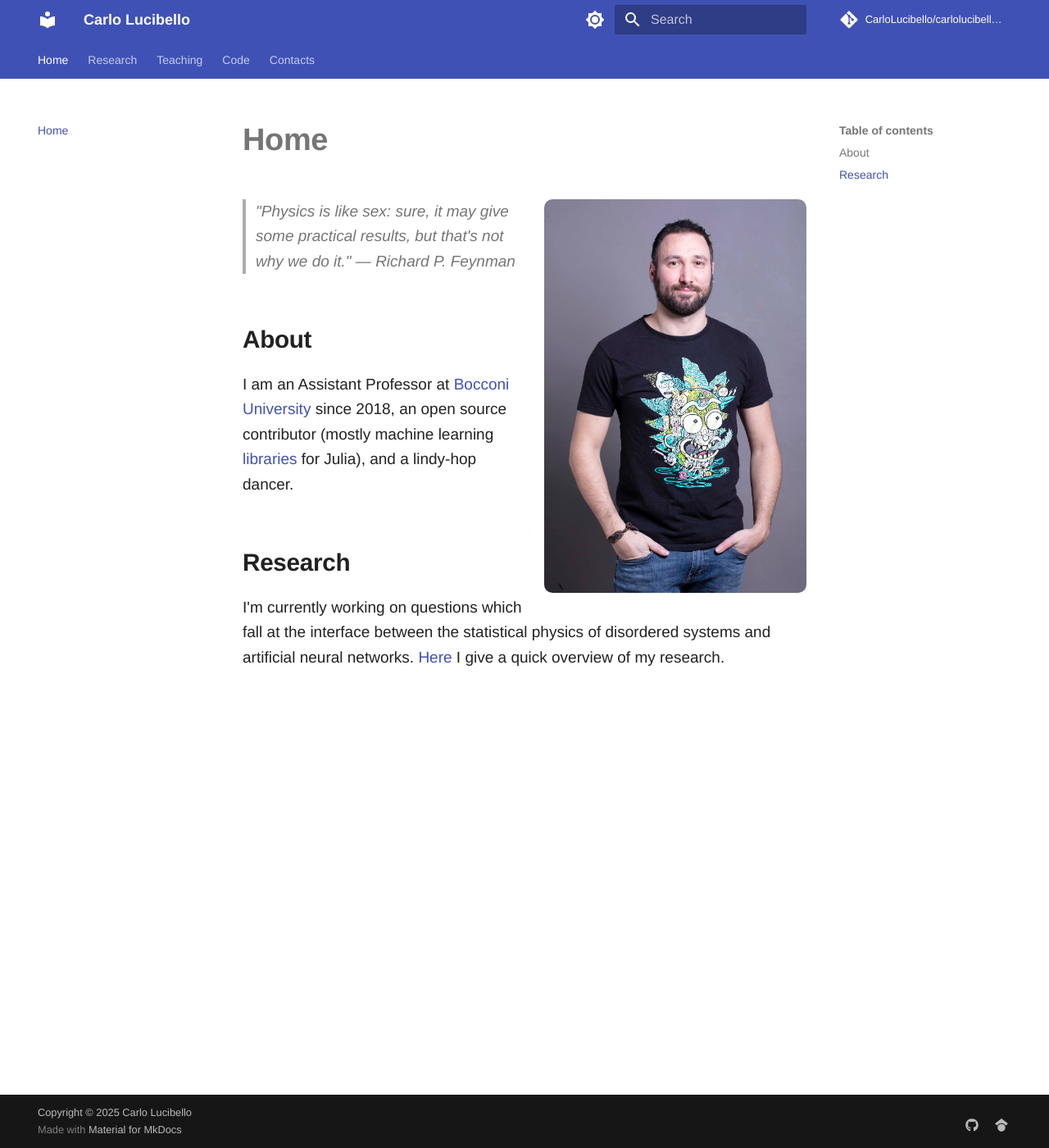
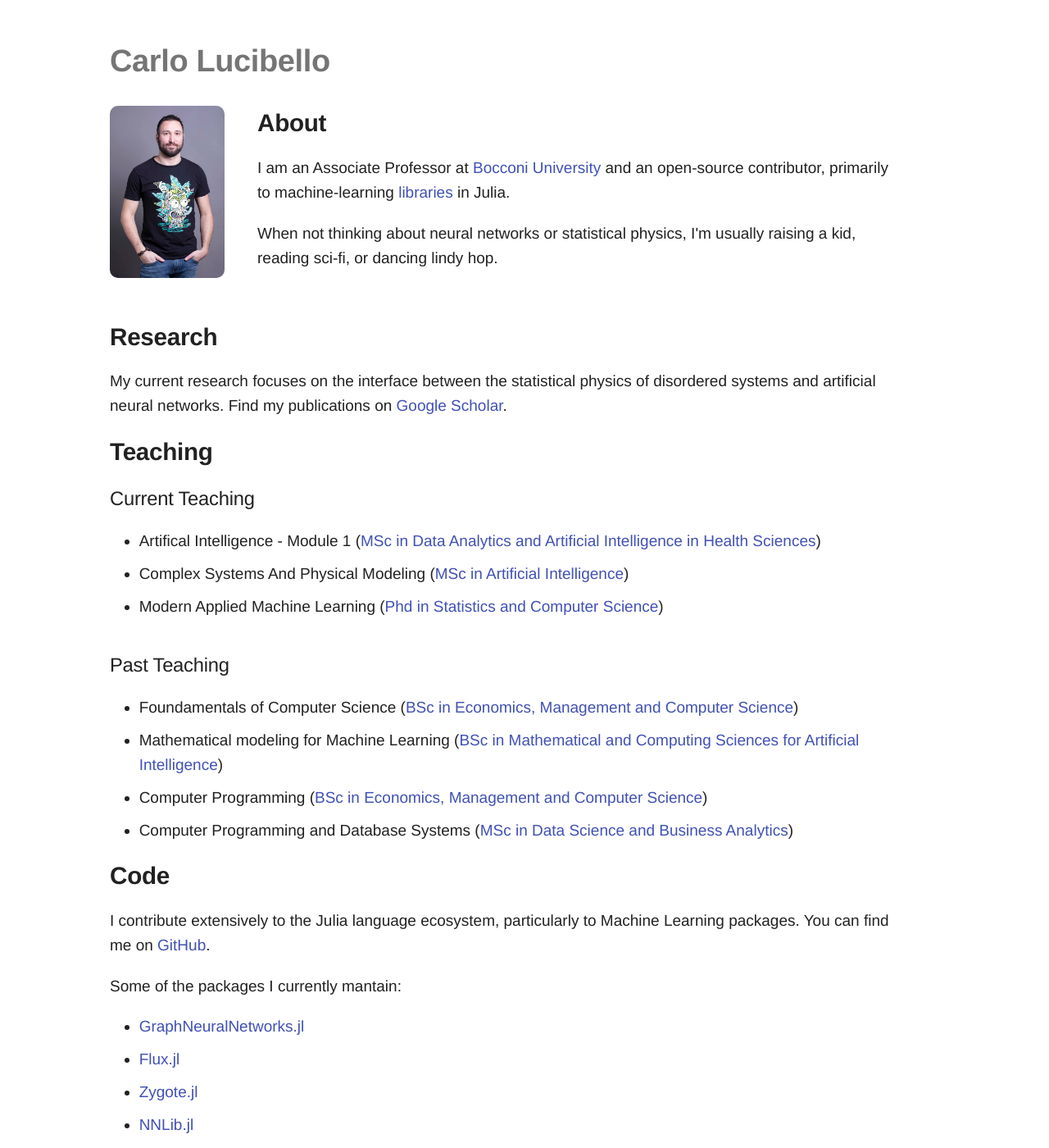
Before and after one commit to CarloLucibello/carlolucibello.github.io, an MkDocs documentation site: the page built from docs/index.md, in a window 1280 px wide and 1400 px high. Shown: the whole window at 82% size. Built offline with MkDocs 1.6.1 and Material for MkDocs 9.7.7, drawn with Linux system fonts in a browser that asks for light colours; some web fonts are replaced; comment, search, counter and statistics services are not loaded; some of the changed text lies outside the part shown.

Commit message:
full update

```diff
--- a/docs/index.md
+++ b/docs/index.md
@@ -1,20 +1,74 @@
-# Home
+# Carlo Lucibello
 
-<img src="images/carlo_rickandmorty.jpg" style="float:right; width:320px; margin-left: 20px;">
-
-> "Physics is like sex: sure, it may give some practical results,
-> but that's not why we do it."
-> ― Richard P. Feynman
+<div style="display: flex; gap: 2rem; margin-bottom: 2rem; align-items: start; flex-wrap: wrap;" markdown="1">
+<div style="flex: 0 0 140px;">
+<img src="images/carlo_rickandmorty.jpg" alt="Carlo portrait" style="width: 100%; border-radius: 10px;">
+</div>
+<div style="flex: 1; min-width: 300px;" markdown="1">
 
 ## About
 
-I am an Assistant Professor at [Bocconi University][Bocconi] since 2018, an open source contributor (mostly machine learning [libraries](https://fluxml.ai/) for Julia), and a lindy-hop dancer.
+I am an Associate Professor at [Bocconi University][Bocconi] and an open-source contributor, primarily to machine-learning [libraries][Flux] in Julia.
+
+When not thinking about neural networks or statistical physics, I'm usually raising a kid, reading sci-fi, or dancing lindy hop.
+
+</div>
+</div>
+
+[Bocconi]: https://faculty.unibocconi.it/carlolucibello/
+[Flux]: https://fluxml.ai/
+
+
 
 ## Research
 
-I'm currently working on questions which fall at the interface between the statistical physics of disordered systems and artificial neural networks.
-[Here](/research/) I give a quick overview of my research.
+My current research focuses on the interface between the statistical physics of disordered systems and artificial neural networks. Find my publications on [Google Scholar](https://scholar.google.it/citations?user=1IPn2HgAAAAJ&hl=en).
 
 
-[Bocconi]: https://www.unibocconi.eu
-[Flux]: https://fluxml.ai/
+## Teaching
+
+### Current Teaching
+
+- Artifical Intelligence - Module 1 ([MSc in Data Analytics and Artificial Intelligence in Health Sciences](https://www.unibocconi.it/en/programs/master-science/data-analytics-and-artificial-intelligence-health-sciences))
+- Complex Systems And Physical Modeling ([MSc in Artificial Intelligence](https://www.unibocconi.it/en/programs/master-science/artificial-intelligence))
+- Modern Applied Machine Learning ([Phd in Statistics and Computer Science](https://www.unibocconi.it/en/programs/phd/phd-statistics-and-computer-science))
+
+### Past Teaching
+
+- Foundamentals of Computer Science ([BSc in Economics, Management and Computer Science](https://www.unibocconi.eu/wps/wcm/connect/bocconi/sitopubblico_en/navigation+tree/home/programs/bachelor+of+science/economics+management+and+computer+science))
+- Mathematical modeling for Machine Learning ([BSc in Mathematical and Computing Sciences for Artificial Intelligence](https://www.unibocconi.eu/wps/wcm/connect/bocconi/sitopubblico_en/navigation+tree/home/programs/bachelor+of+science/mathematical+and+computing+sciences+for+artificial+intelligence))
+- Computer Programming ([BSc in Economics, Management and Computer Science](https://www.unibocconi.eu/wps/wcm/connect/bocconi/sitopubblico_en/navigation+tree/home/programs/bachelor+of+science/economics+management+and+computer+science))
+- Computer Programming and Database Systems ([MSc in Data Science and Business Analytics](https://www.unibocconi.it/en/programs/master-science/data-science-and-business-analytics))
+
+## Code
+
+I contribute extensively to the Julia language ecosystem, particularly to Machine Learning packages. You can find me on [GitHub](https://github.com/CarloLucibello/).
+
+Some of the packages I currently mantain:
+
+- [GraphNeuralNetworks.jl](https://github.com/CarloLucibello/GraphNeuralNetworks.jl)
+- [Flux.jl](https://fluxml.ai/)
+- [Zygote.jl](https://github.com/FluxML/Zygote.jl)
+- [NNLib.jl](https://github.com/FluxML/NNlib.jl)
+- [MLUtils.jl](https://github.com/JuliML/MLUtils.jl)
+- [MLDatasets.jl](https://github.com/JuliaML/MLDatasets.jl)
+- [HuggingFaceDatasets.jl](https://github.com/CarloLucibello/HuggingFaceDatasets.jl)
+- [PicoSAT.jl](https://github.com/sisl/PicoSAT.jl)
+
+Some projects that I used to mantain, but not anymore:
+
+- [Graphs.jl](https://github.com/JuliaGraphs/Graphs.jl)
+- [Erdos.jl](https://github.com/CarloLucibello/Erdos.jl)
+
+
+## Contacts
+
+Carlo Lucibello
+Computing Sciences Department
+Bocconi University
+Via Guglielmo Roentgen 1
+20136 Milano (MI)
+
+**Office**: 2-C1-02 Roentgen building
+
+**Email**: carlo.lucibello 🐌 unibocconi.it
--- a/docs/stylesheets/extra.css
+++ b/docs/stylesheets/extra.css
@@ -5,9 +5,45 @@
   --normal: 19px;
 }
 
-/* Adjust font sizes */
+/* Base font size */
 .md-typeset {
   font-size: var(--normal);
+}
+
+/* Make content wider without sidebars */
+.md-content {
+  max-width: 50rem;
+  margin: 0 auto 3rem auto;
+}
+
+/* Hide search if it appears */
+.md-search {
+  display: none;
+}
+
+/* Hide left sidebar/drawer */
+.md-sidebar--primary {
+  display: none;
+}
+
+/* Hide header/top bar */
+.md-header {
+  display: none;
+}
+
+/* Adjust main container to use full width without left sidebar and header */
+.md-container {
+  margin-left: 0;
+}
+
+.md-main__inner {
+  margin-left: 0;
+  margin-top: 0;
+}
+
+/* Give a bit of breathing room from the top */
+.md-main {
+  padding-top: 1.5rem;
 }
 
 /* Image styling */
@@ -15,7 +51,7 @@
   border-radius: 10px;
 }
 
-/* Profile image styling */
+/* Legacy float-right images (if any on other pages) */
 img[style*="float:right"] {
   margin-left: 20px;
   margin-bottom: 10px;
@@ -45,9 +81,16 @@ img[style*="float:right"] {
 /* Headers */
 .md-typeset h1 {
   font-weight: 600;
+  margin-bottom: 1.5rem;
 }
 
 .md-typeset h2 {
   font-weight: 600;
-  margin-top: 2em;
+  margin-top: 0;          /* Remove top margin to align with image */
+  margin-bottom: 0.6em;
 }
+
+/* Horizontal rules as subtle section separators */
+.md-typeset hr {
+  margin: 2.5rem 0 1.5rem;
+}
--- a/mkdocs.yml
+++ b/mkdocs.yml
@@ -26,22 +26,18 @@ theme:
   features:
     - navigation.instant
     - navigation.tracking
-    - navigation.tabs
-    - navigation.sections
-    - navigation.top
-    - search.suggest
-    - search.highlight
     - content.code.copy
+    - toc.integrate  # Integrate TOC into main content (no right sidebar)
   font:
     text: Helvetica
     code: Roboto Mono
 
-nav:
-  - Home: index.md
-  - Research: research.md
-  - Teaching: teaching.md
-  - Code: code.md
-  - Contacts: contacts.md
+# nav:
+  # - Home: index.md
+  # - Research: research.md
+  # - Teaching: teaching.md
+  # - Code: code.md
+  # - Contacts: contacts.md
 
 markdown_extensions:
   - pymdownx.highlight:
@@ -72,7 +68,6 @@ extra_css:
   - stylesheets/extra.css
 
 plugins:
-  - search
   - tags
 
 extra:
--- a/pyproject.toml
+++ b/pyproject.toml
@@ -8,4 +8,5 @@ dependencies = [
     "mkdocs>=1.5.0",
     "mkdocs-material>=9.5.0",
     "pymdown-extensions>=10.7",
+    "watchdog>=6.0.0",
 ]
```
Also changed, not shown: docs/code.md (deleted, +0 -21 lines), docs/contacts.md (deleted, +0 -11 lines), docs/research.md (deleted, +0 -5 lines), docs/teaching.md (deleted, +0 -15 lines).
